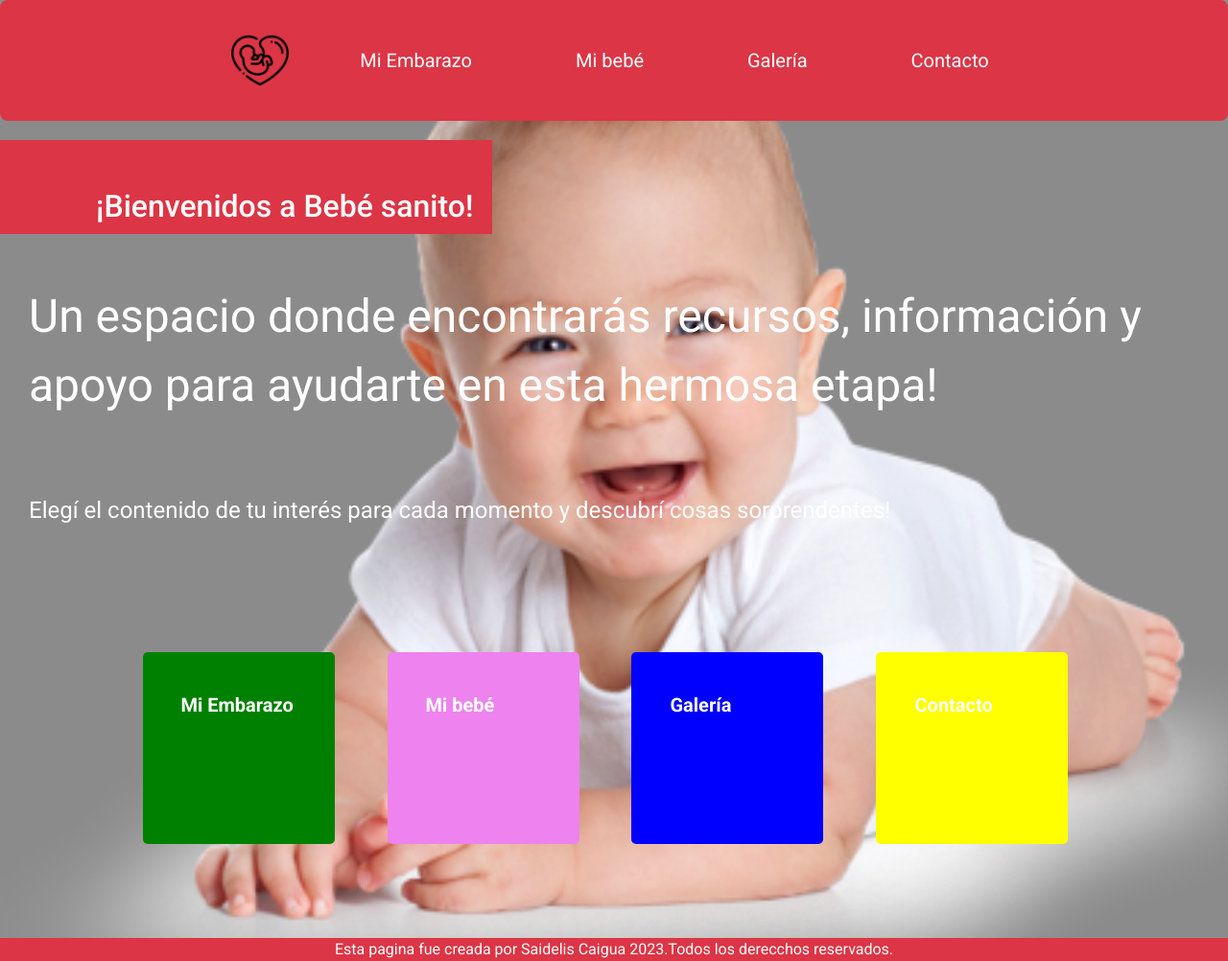
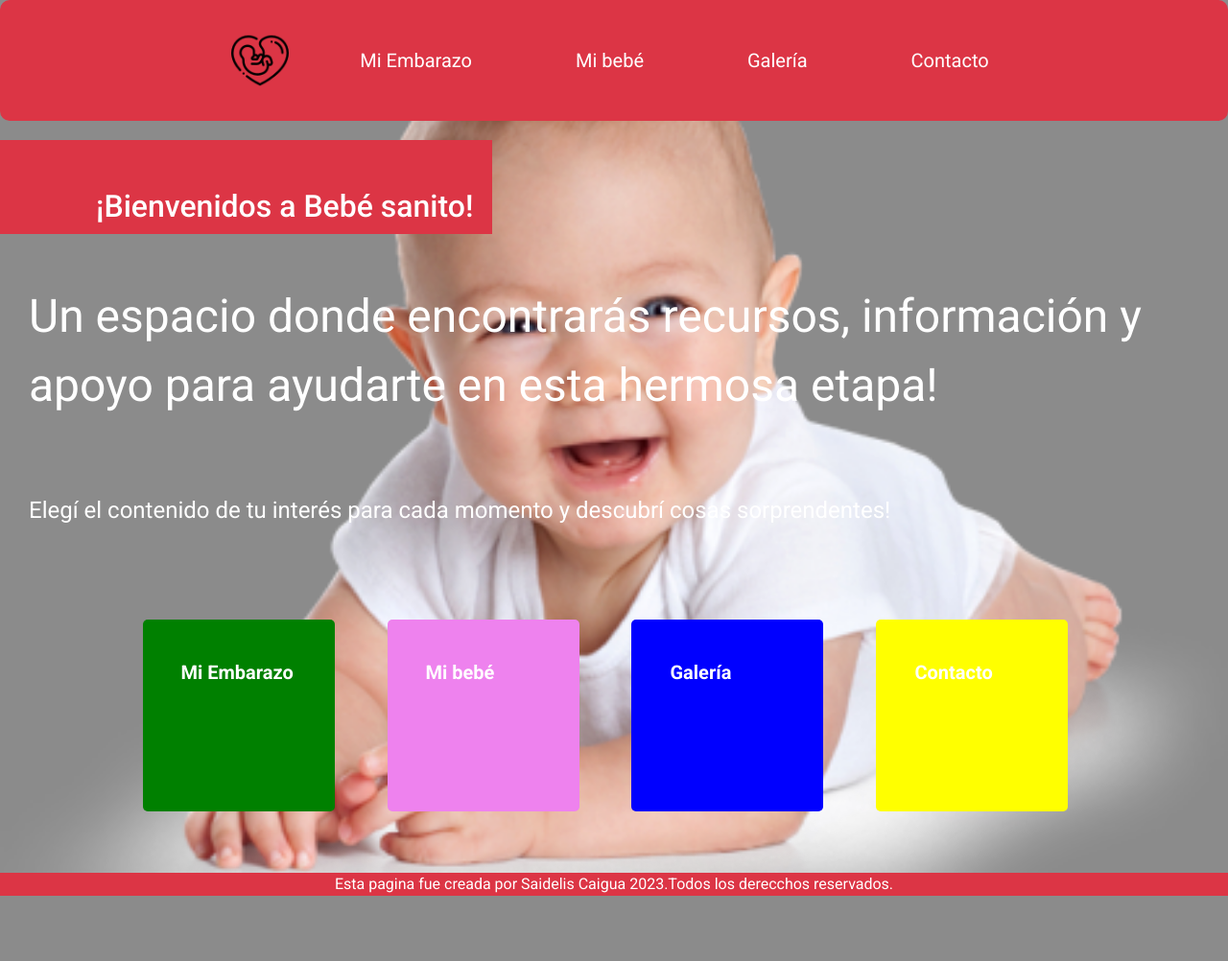
Before and after one commit to Saidelis/coderbebesanito, a plain HTML site: page index.html in a window 1280 px wide. Shown: the whole page at 96% size. After the commit the page ends 934 px from the top, so only its background shows below. Drawn offline with nearby package versions, Linux system fonts and the light colour scheme.

Commit message:
Nuevos cambios en el menú del index

```diff
--- a/css/estilos.css
+++ b/css/estilos.css
@@ -17,7 +17,7 @@ body{
     text-align: right;
    overflow: hidden;
    padding: 20px 30px 20px 30px;
-   border-radius: 8px;
+   border-radius: 10px;
 
   }
 
@@ -78,10 +78,10 @@ ul li{
 .menu-bajo{
 font-size: 20px;
 font-weight: bold;
-display: flex;
-flex-direction:column-reverse;
+display: grid;
+flex-direction:row;
 justify-content: center;
-padding: 50px;
+padding: 1rem;
 margin-top: 50px;
 align-items: center;
 
@@ -230,12 +230,17 @@ footer{
   }
   }
 
-  .nav-link{
+ .nav-link{
     color:white;
   }
 .navbar-brand{
   height: 70px;
   width: 50px;
-  align-self: left;
+  align-items: left;
   display: flex;
 }
+@media screen and (min-width:600px){
+
+  body .fondo-imagen{
+      justify-content: 100%;
+  }
```
